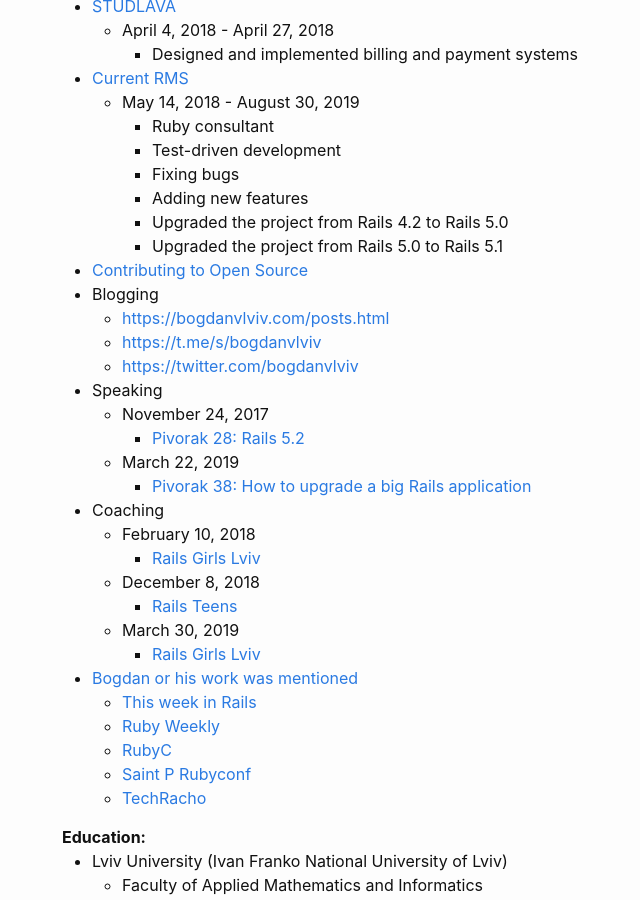
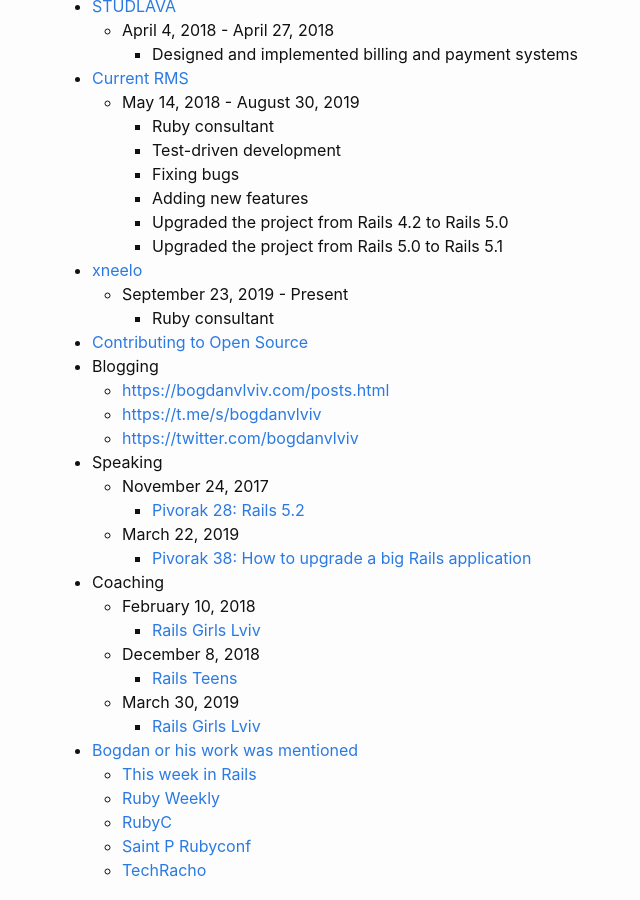
Before and after one commit to crowdpro3/bogdanvlviv.github.io, a Jekyll site: the page built from resume.html, in a window 1280 px wide and 900 px high, scrolled down 1399 px. Shown: the whole window, without its empty margins (208-848 px from the left). Built offline with Jekyll 4.4.1, drawn with Linux system fonts in a browser that asks for light colours.

Commit message:
Today I started work at xneelo

```diff
--- a/resume.html
+++ b/resume.html
@@ -159,6 +159,17 @@
         </ul>
       </li>
       <li>
+        <a href="https://xneelo.com" target="_blank">xneelo</a>
+        <ul>
+          <li>
+            September 23, 2019 - Present
+            <ul>
+              <li>Ruby consultant</li>
+            </ul>
+          </li>
+        </ul>
+      </li>
+      <li>
         <a href="{{ "/posts/work/i-contribute-to-open-source.html" | absolute_url }}" target="_blank">Contributing to Open Source</a>
       </li>
       <li>
```
